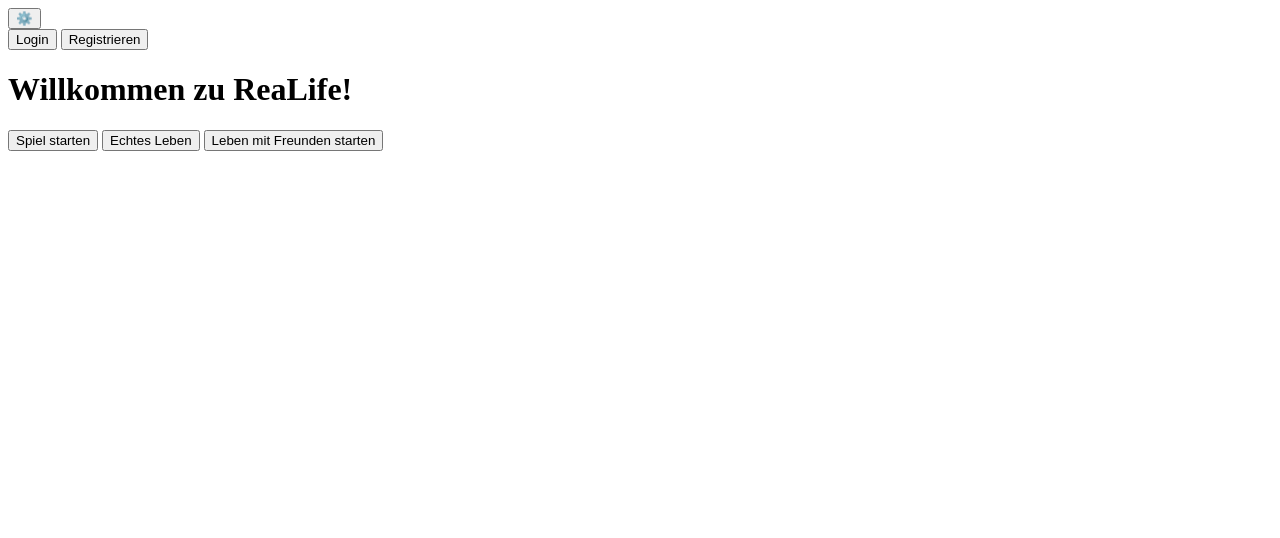
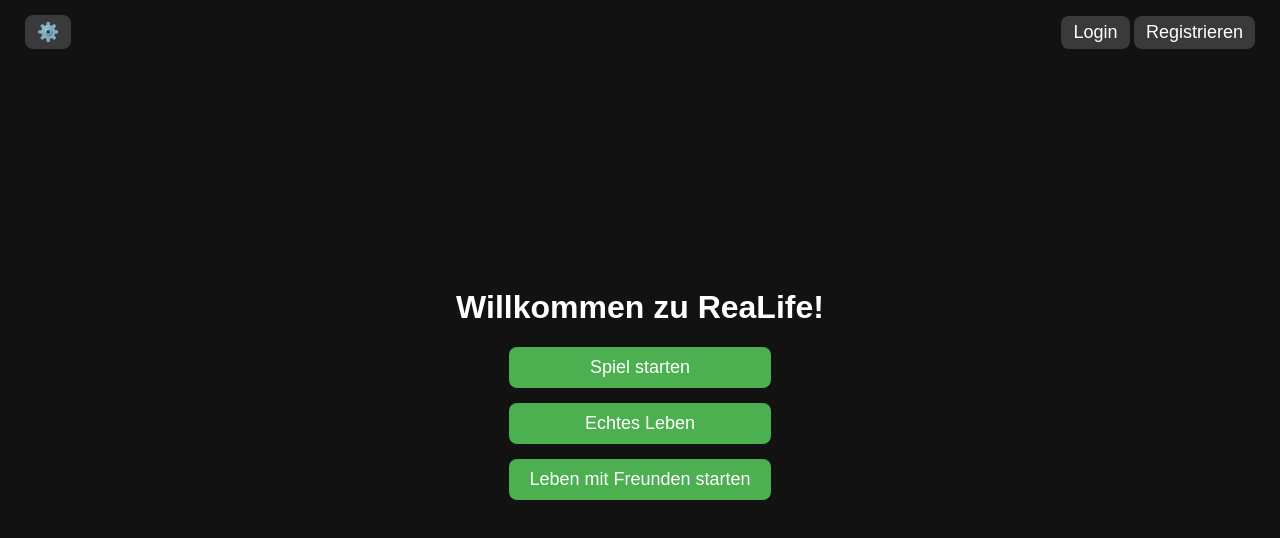
Before and after one commit to helmutlueckmarquinez-glitch/ReaLife, a plain HTML site: page index.html in a window 1280 px wide. Drawn offline with Linux system fonts and the light colour scheme; the site is published under a folder, as on GitHub Pages, so addresses that start at the root find nothing.

Commit message:
Update index.html

```diff
--- a/index.html
+++ b/index.html
@@ -4,8 +4,8 @@
   <meta charset="UTF-8" />
   <meta name="viewport" content="width=device-width, initial-scale=1" />
   <title>ReaLife – Start</title>
-  <link rel="stylesheet" href="/base.css" />
-<link rel="stylesheet" href="/index.css" />
+  <link rel="stylesheet" href="base.css" />
+<link rel="stylesheet" href="index.css" />
 </head>
 <body>
   <header>
```
